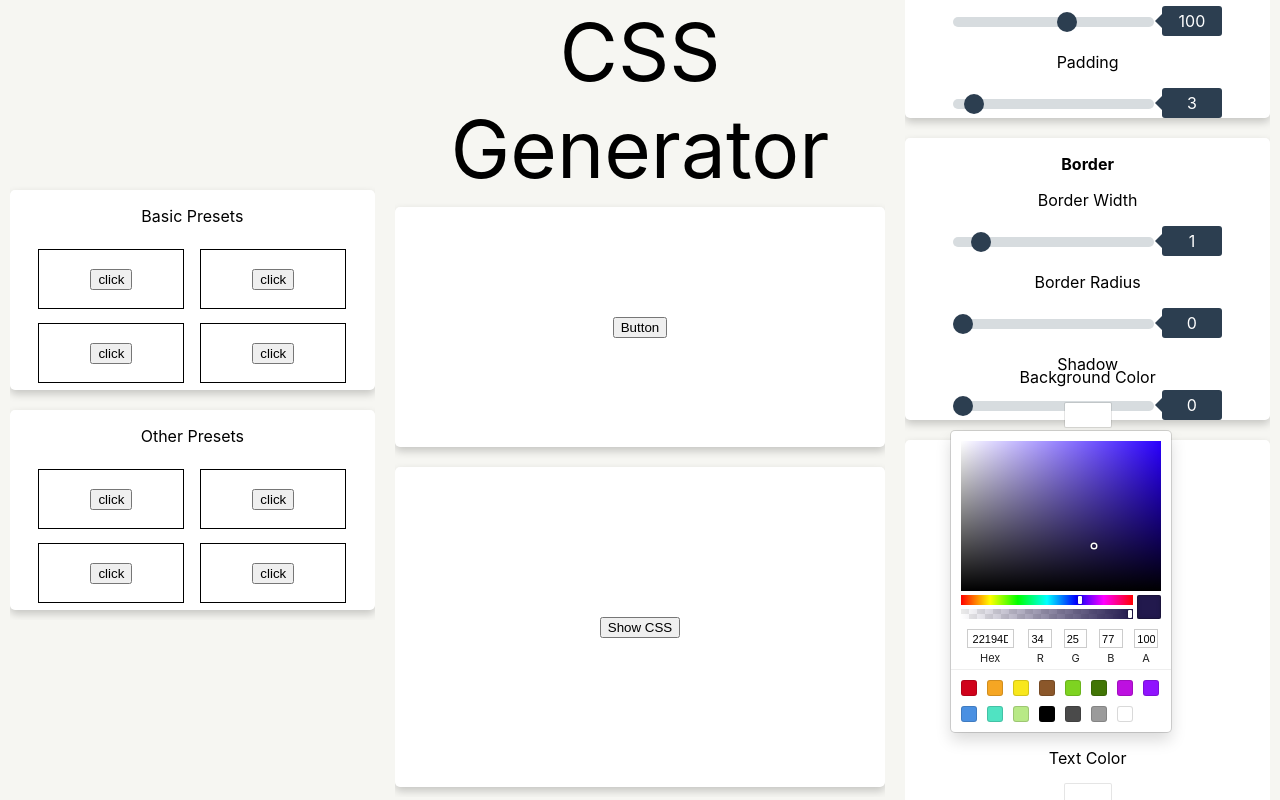
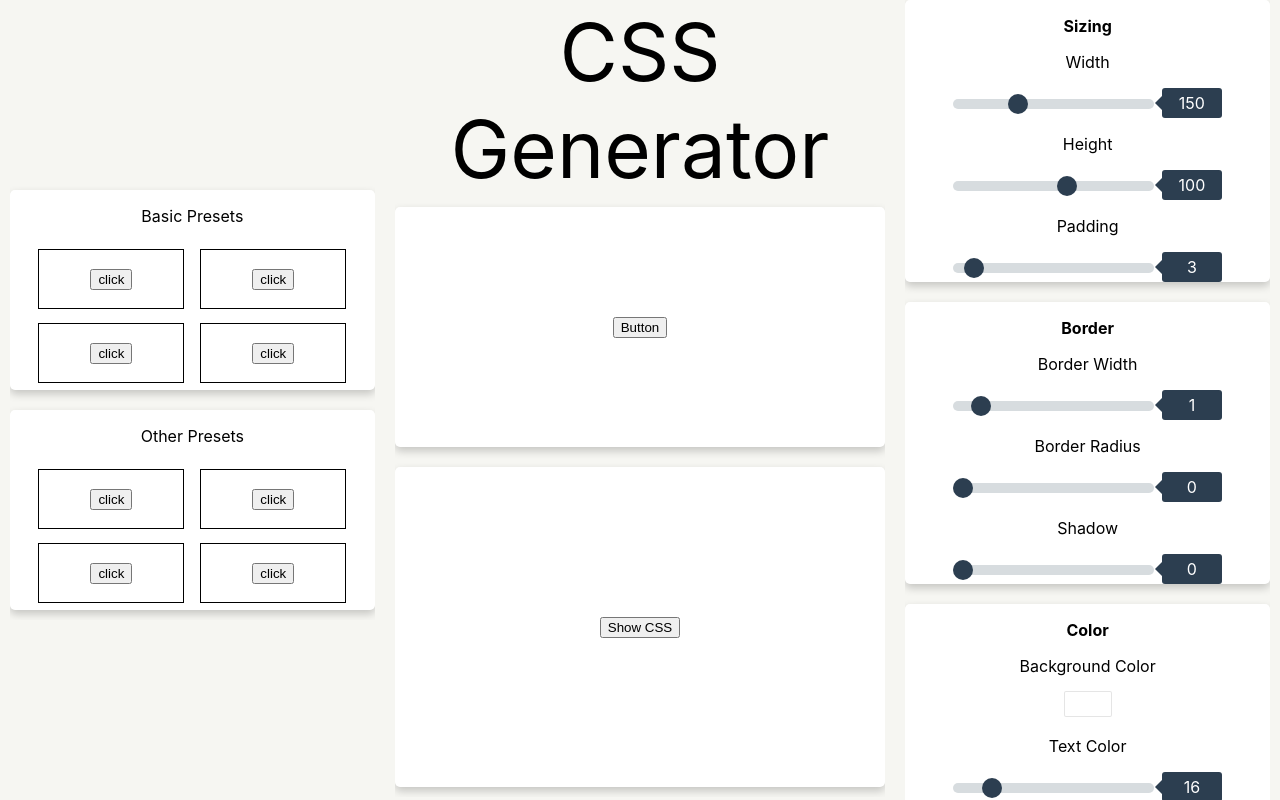
Before and after one commit to SincerelyBrittany/comprehensive-style-society, a React (Create React App) app: page / in a window 1280 px wide. Both pictures are taken after a click on the element 1087 px from the left and 500 px from the top of the page. Shown: the top 800 px of the page. Built offline with nearby package versions, Linux system fonts and the light colour scheme.

Commit message:
adds css back

```diff
--- a/src/App.js
+++ b/src/App.js
@@ -18,7 +18,6 @@ export default class App extends Component {
       borderWidth: 1,
       borderRadius: 0,
       shadow: 0,
-      color: 'backgroundColor',
       backgroundColor: {
         r: '241',
         g: '112',
@@ -267,7 +266,7 @@ export default class App extends Component {
               <div className="attribute">
                 <p>Text Color</p>
                 <div className="range-slider">
-                <CustomColorPicker color="textColor" textColor={this.state.textColor} handleTextColorChange={this.handleTextColorChange}/>
+                {/* <CustomColorPicker color="textColor" textColor={this.state.textColor} handleTextColorChange={this.handleTextColorChange}/> */}
                   <input className="range-slider__range" type="range" value={this.state.fontSize} onChange={(e) => this.fontSlider(e)} min="0" max="100"/>
                   <span className="range-slider__value">{this.state.fontSize}</span>
                 </div>
--- a/src/components/ColorPicker.js
+++ b/src/components/ColorPicker.js
@@ -23,10 +23,7 @@ class ColorPicker extends React.Component {
             width: '36px',
             height: '14px',
             borderRadius: '2px',
-          background: `rgba(r: '241',
-          g: '112',
-          b: '19',
-          a: '1',)`,
+            //background: `rgba(${ this.props.color.r }, ${ this.props.color.g }, ${ this.props.color.b }, ${ this.props.color.a })`,
           },
           swatch: {
             padding: '5px',
@@ -36,16 +33,17 @@ class ColorPicker extends React.Component {
             display: 'inline-block',
             cursor: 'pointer',
           },
-        // popover: {
-        //   position: 'absolute',
-        //   zIndex: '2',
-        // },
-        // cover: {
-        //   top: '0px',
-        //   right: '0px',
-        //   bottom: '0px',
-        //   left: '0px',
-        // },
+          popover: {
+            position: 'absolute',
+            zIndex: '2',
+          },
+          cover: {
+            position: 'fixed',
+            top: '0px',
+            right: '0px',
+            bottom: '0px',
+            left: '0px',
+          },
         },
       });
 
@@ -54,12 +52,9 @@ class ColorPicker extends React.Component {
           <div style={ styles.swatch } onClick={ this.handleClick }>
             <div style={ styles.color } />
           </div>
-        { this.state.displayColorPicker ? <div>
-          <div onClick={ this.handleClose }/>
-          {this.props.color === "backgroundColor" ?
+          { this.state.displayColorPicker ? <div style={ styles.popover }>
+            <div style={ styles.cover } onClick={ this.handleClose }/>
             <SketchPicker backgroundColor={ this.props.backgroundColor } onChange={ this.props.handleBackgroundColorChange } />
-        : <SketchPicker textColor={ this.props.textColor } onChange={ this.props.handleTextColorChange } /> }
-
           </div> : null }
 
         </div>
@@ -67,4 +62,23 @@ class ColorPicker extends React.Component {
     }
   }
 
+
+//     return (
+//       <div>
+//         <div style={ styles.swatch } onClick={ this.handleClick }>
+//           <div style={ styles.color } />
+//         </div>
+//         { this.state.displayColorPicker ? <div>
+//           <div onClick={ this.handleClose }/>
+//           {this.props.color === "backgroundColor" ?
+//                <SketchPicker backgroundColor={ this.props.backgroundColor } onChange={ this.props.handleBackgroundColorChange } />
+//         : <SketchPicker textColor={ this.props.textColor } onChange={ this.props.handleTextColorChange } /> }
+
+//         </div> : null }
+
+//       </div>
+//     )
+//   }
+// }
+
 export default ColorPicker
```
Lines whose indentation alone changed are shown as unchanged.
